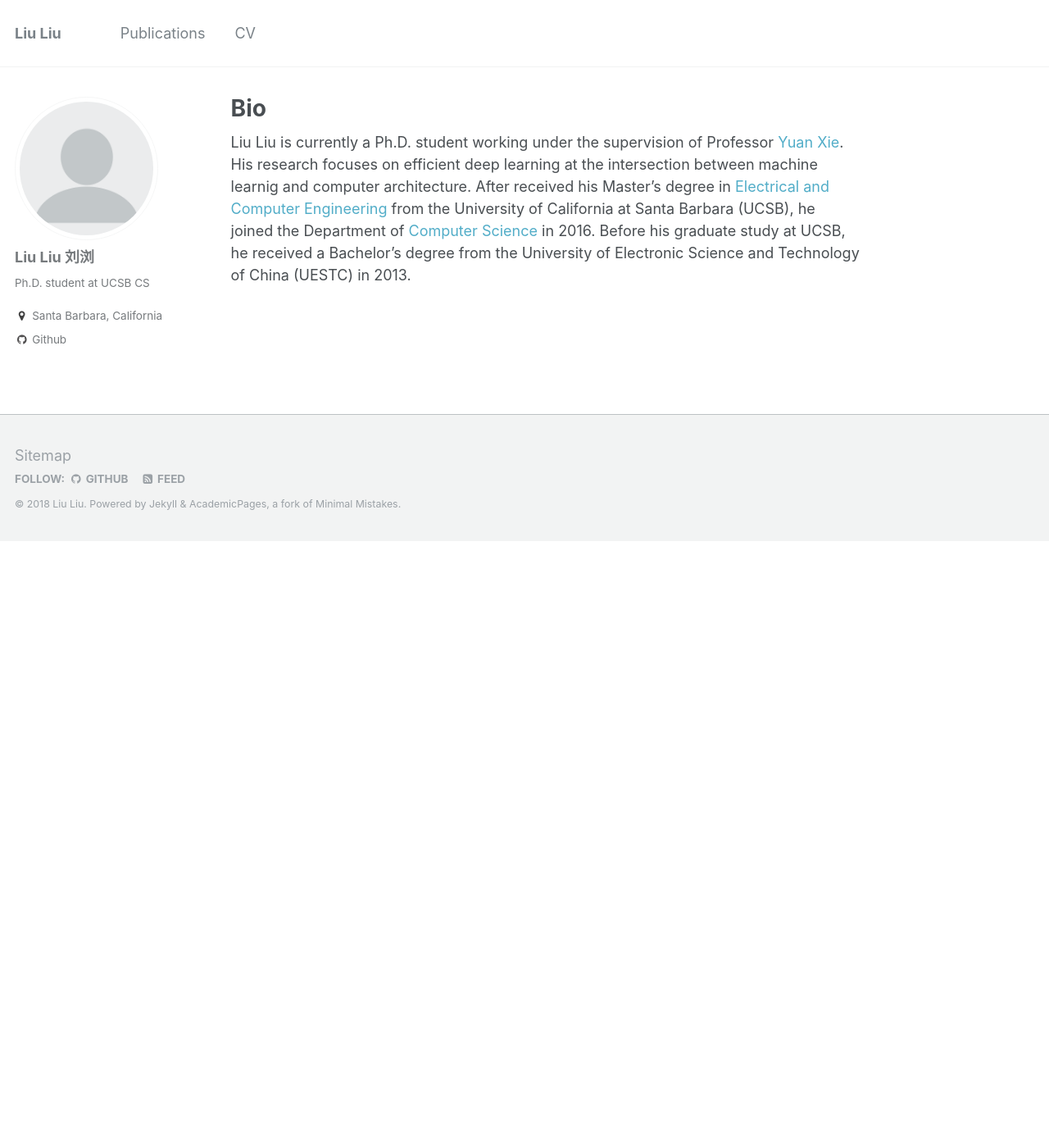
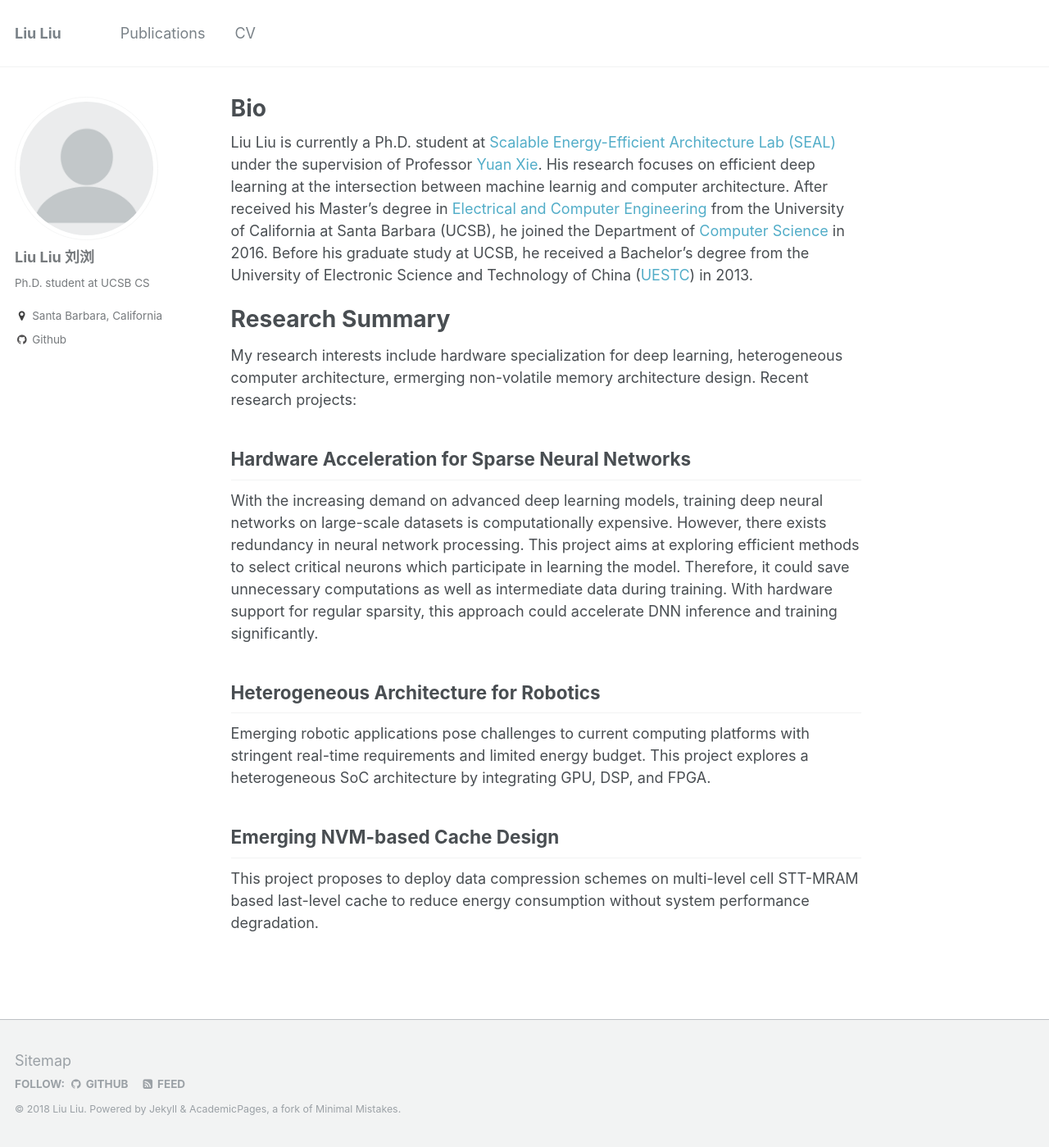
Before and after one commit to deepspike/liuliu-cs.github.io, a Jekyll site: the page built from _pages/about.md, in a window 1280 px wide and 1399 px high. Shown: the whole window at 82% size. Built offline with Jekyll 4.4.1, drawn with Linux system fonts in a browser that asks for light colours.

Commit message:
Update research summary

```diff
--- a/_pages/about.md
+++ b/_pages/about.md
@@ -7,4 +7,20 @@ redirect_from:
   - /about/
   - /about.html
 ---
-Liu Liu is currently a Ph.D. student working under the supervision of Professor [Yuan Xie](https://www.ece.ucsb.edu/~yuanxie/). His research focuses on efficient deep learning at the intersection between machine learnig and computer architecture. After received his Master’s degree in [Electrical and Computer Engineering](https://www.ece.ucsb.edu/) from the University of California at Santa Barbara (UCSB), he joined the Department of [Computer Science](http://cs.ucsb.edu/) in 2016. Before his graduate study at UCSB, he received a Bachelor’s degree from the University of Electronic Science and Technology of China (UESTC) in 2013.
+Liu Liu is currently a Ph.D. student at [Scalable Energy-Efficient Architecture Lab (SEAL)](https://seal.ece.ucsb.edu/) under the supervision of Professor [Yuan Xie](https://www.ece.ucsb.edu/~yuanxie/). His research focuses on efficient deep learning at the intersection between machine learnig and computer architecture. After received his Master’s degree in [Electrical and Computer Engineering](https://www.ece.ucsb.edu/) from the University of California at Santa Barbara (UCSB), he joined the Department of [Computer Science](http://cs.ucsb.edu/) in 2016. Before his graduate study at UCSB, he received a Bachelor’s degree from the University of Electronic Science and Technology of China ([UESTC](http://www.uestc.edu.cn/)) in 2013.
+
+Research Summary
+======
+My research interests include hardware specialization for deep learning, heterogeneous computer architecture, ermerging non-volatile memory architecture design. Recent research projects:
+
+Hardware Acceleration for Sparse Neural Networks
+------
+With the increasing demand on advanced deep learning models, training deep neural networks on large-scale datasets is computationally expensive. However, there exists redundancy in neural network processing. This project aims at exploring efficient methods to select critical neurons which participate in learning the model. Therefore, it could save unnecessary computations as well as intermediate data during training. With hardware support for regular sparsity, this approach could accelerate DNN inference and training significantly.
+
+Heterogeneous Architecture for Robotics
+------
+Emerging robotic applications pose challenges to current computing platforms with stringent real-time requirements and limited energy budget. This project explores a heterogeneous SoC architecture by integrating GPU, DSP, and FPGA.
+
+Emerging NVM-based Cache Design
+------
+This project proposes to deploy data compression schemes on multi-level cell STT-MRAM based last-level cache to reduce energy consumption without system performance degradation.
```
